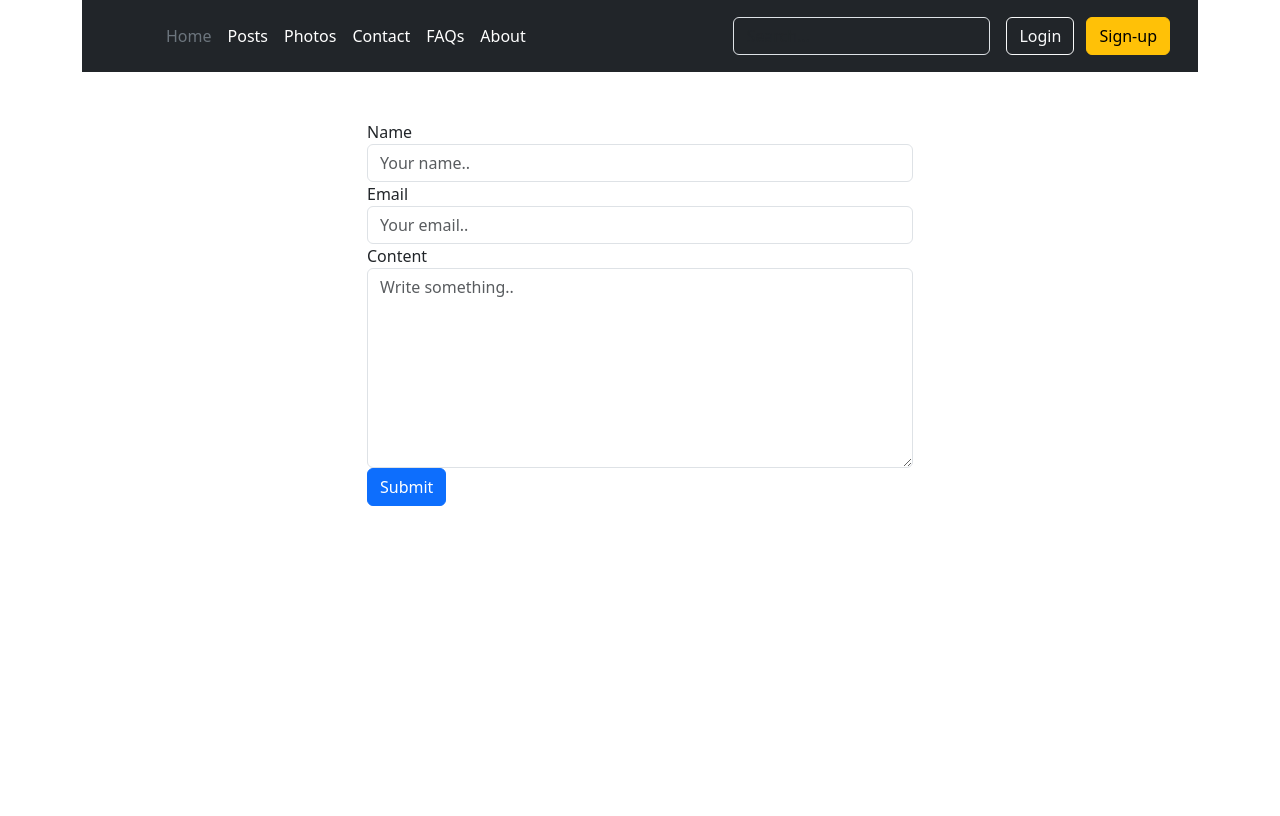
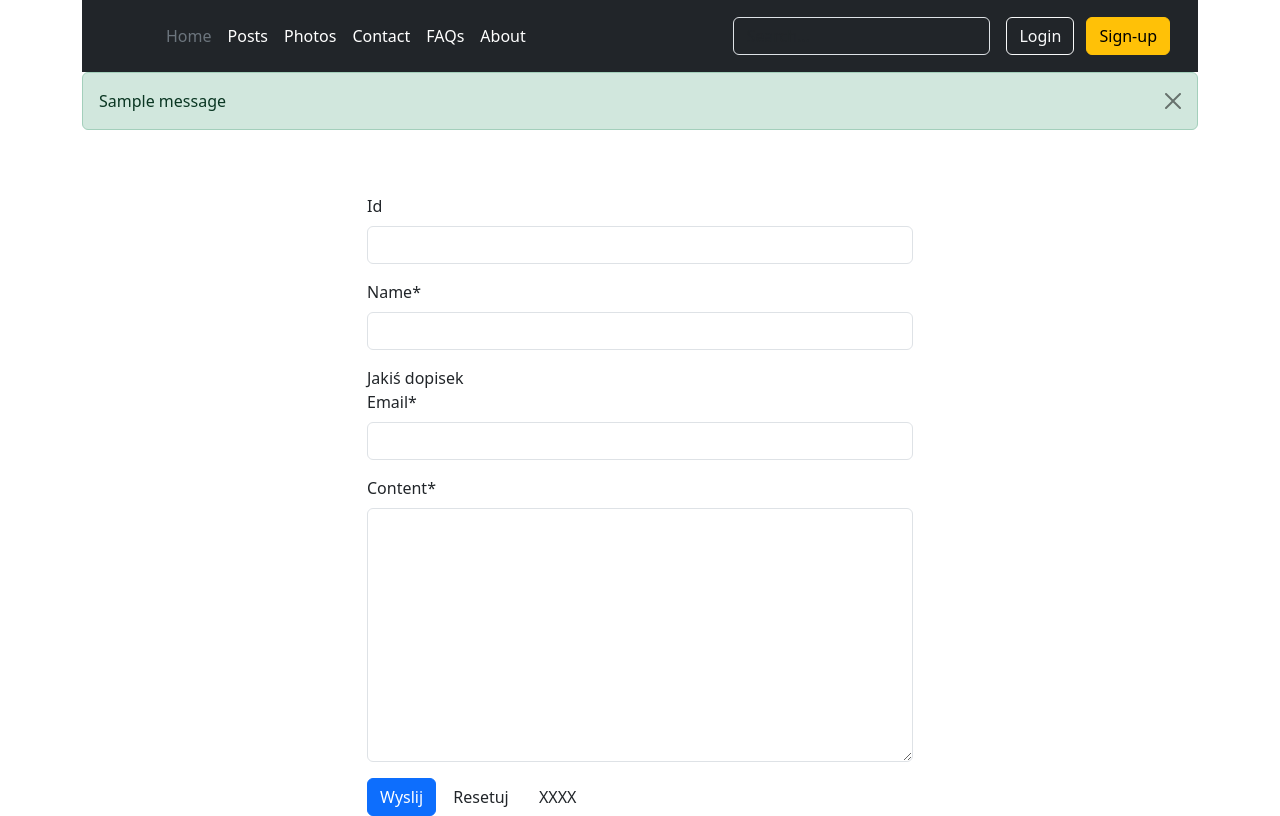
Before and after one commit to rkorzen/frezja, a Django app: page /contact/ in a window 1280 px wide. Before the commit the page ends 506 px from the top, so only its background shows below. Run offline with Django 4.2, Linux system fonts and the light colour scheme; tables that the repository leaves empty hold one stand-in row (values such as "Sample post"); one stand-in notice (Sample message) is shown; some libraries are stand-ins or nearby versions.

Commit message:
formularze

```diff
--- a/frezja/settings.py
+++ b/frezja/settings.py
@@ -42,6 +42,9 @@ INSTALLED_APPS = [
 
     "django_extensions",
     'sorl.thumbnail',
+    "crispy_forms",
+    "crispy_bootstrap5",
+
 
     "posts.apps.PostsConfig",
     "photos.apps.PhotosConfig",
@@ -152,3 +155,6 @@ MEDIA_ROOT = BASE_DIR / "uploads"
 DEFAULT_AUTO_FIELD = "django.db.models.BigAutoField"
 
 SHELL_PLUS_PRINT_SQL = True
+
+CRISPY_ALLOWED_TEMPLATE_PACKS = "bootstrap5"
+CRISPY_TEMPLATE_PACK = "bootstrap5"
--- a/home/forms.py
+++ b/home/forms.py
@@ -1,7 +1,41 @@
 from django import forms
+from crispy_forms.helper import FormHelper
+from crispy_forms.layout import Layout, Submit, Button, Reset, HTML
+import re
 
+id_pattern = re.compile("\d{3}-\w{2}-\d{3}")
 
 class ContactForm(forms.Form):
+    id = forms.CharField(max_length=10, required=False)
     name = forms.CharField(max_length=100)
     email = forms.EmailField()
     content = forms.CharField(widget=forms.Textarea)
+
+    def clean_id(self):
+        id = self.cleaned_data.get("id")
+        result = id_pattern.match(id)
+        if result is None:
+            raise forms.ValidationError("Niepoprawny identyfikator")
+        return id
+
+    def clean_name(self):
+        name = self.cleaned_data.get("name")
+        return name.capitalize()
+
+    def clean_email(self):
+        email = self.cleaned_data.get("email")
+        return email.lower()
+
+    def __init__(self, *args, **kwargs):
+        super().__init__(*args, **kwargs)
+        self.helper = FormHelper()
+        self.helper.layout = Layout(
+            "id",
+            "name",
+            HTML("Jakiś dopisek"),
+            "email",
+            "content",
+            Submit("submit", "Wyslij"),
+            Reset("reset", "Resetuj"),
+            Button("xxx", "XXXX")
+        )
--- /dev/null
+++ b/home/templatetags/mytags.py
@@ -0,0 +1,29 @@
+from django import template
+from django.template import Node
+
+register = template.Library()
+
+@register.filter
+def first_words(value, n):
+
+    return " ".join(value.split()[:n]) + "..."
+
+
+@register.tag
+def lineless(parser, token):
+    nodelist = parser.parse(("endlineless",))
+    parser.delete_first_token()
+    return LinelessNode(nodelist)
+
+
+class LinelessNode(Node):
+    def __init__(self, nodelist):
+        self.nodelist = nodelist
+
+    def render(self, context):
+        input_str = self.nodelist.render(context)
+        output_str = ""
+        for line in input_str.splitlines():
+            if line.strip():
+                output_str = "\n".join((output_str, line))
+        return output_str
--- a/home/views.py
+++ b/home/views.py
@@ -1,6 +1,8 @@
-from django.shortcuts import render
+from django.contrib import messages
+from django.shortcuts import render, redirect
 
 from home.models import UserInquiry
+from .forms import ContactForm
 
 
 # Create your views here.
@@ -13,24 +15,25 @@ def home(request):
 def contact(request):
 
     message = None
-
+    form = ContactForm()
     if request.method == "POST":
 
-        print(request.POST)
+        form = ContactForm(request.POST)
+        if form.is_valid():
 
-        adres_email = request.POST.get("email")
-        imie = request.POST.get("name")
-        content = request.POST.get("content")
+            UserInquiry.objects.create(
+                name=form.cleaned_data["name"],
+                email=form.cleaned_data["email"],
+                message=form.cleaned_data["content"]
+            )
 
-        UserInquiry.objects.create(
-            name=imie,
-            email=adres_email,
-            message=content
-        )
-
-        message = "Dziekujemy za zgłoszenie. Odpowiadamy na podany adres email."
-        message = "Dziękujemy za zgłoszenie!"
+            messages.add_message(request, messages.SUCCESS, "Zgłoszenie przyjęte")
+            return redirect("photos:list")
+            # form = ContactForm()
+            # render(
+            #     request, "contact.html", {"message": message, "form": form}
+            # )
 
     return render(
-        request, "contact.html", {"message": message}
+        request, "contact.html", {"message": message, "form": form}
     )
--- a/photos/templates/photos/list.html
+++ b/photos/templates/photos/list.html
@@ -1,24 +1,18 @@
 {% extends "base.html" %}
 {% load thumbnail %}
-
 {% block title %}Lista zdjęć{% endblock %}
-
 {% block content %}
     <h1>Lista zdjęć</h1>
     <div>
         {% for photo in page.object_list %}
             <span>
                 <a href="{% url 'photos:details' photo.id %}">
-
                     {% thumbnail photo.img "180x120" crop="center" as im %}
                     <img src="{{ im.url }}" width="{{ im.width }}" height="{{ im.height }}">
                 {% endthumbnail %}
             </a>
         </span>
-
     {% endfor %}
 </div>
-
 {% include "includes/pagination.html" %}
-
 {% endblock %}
--- a/requirements-dev.txt
+++ b/requirements-dev.txt
@@ -5,5 +5,6 @@ pytest
 ipython
 django-extensions
 isort
+djlint
 
 -r requirements.txt
--- a/requirements.txt
+++ b/requirements.txt
@@ -6,3 +6,5 @@ pillow==10.3.0
 sorl-thumbnail==12.10.0
 faker==25.9.2
 requests==2.32.3
+django-crispy-forms==2.2
+crispy-bootstrap5==2024.2
--- a/templates/base.html
+++ b/templates/base.html
@@ -1,32 +1,38 @@
-<!DOCTYPE html>
+<!DOCTYPE html>{% load mytags %}
+{% lineless %}
 <html lang="en">
     <head>
         <meta charset="UTF-8">
-    <link href="https://cdn.jsdelivr.net/npm/bootstrap@5.3.3/dist/css/bootstrap.min.css" rel="stylesheet" integrity="sha384-QWTKZyjpPEjISv5WaRU9OFeRpok6YctnYmDr5pNlyT2bRjXh0JMhjY6hW+ALEwIH" crossorigin="anonymous">
-    <title>{% block title %}title{% endblock %}</title>
-
+        <link href="https://cdn.jsdelivr.net/npm/bootstrap@5.3.3/dist/css/bootstrap.min.css"
+              rel="stylesheet"
+              integrity="sha384-QWTKZyjpPEjISv5WaRU9OFeRpok6YctnYmDr5pNlyT2bRjXh0JMhjY6hW+ALEwIH"
+              crossorigin="anonymous">
+        <title>
+            {% block title %}title{% endblock %}
+        </title>
     </head>
     <body>
-
-
         <div class="container">
-
             <header class="p-3 text-bg-dark">
                 <div class="container">
                     <div class="d-flex flex-wrap align-items-center justify-content-center justify-content-lg-start">
-                <a href="/" class="d-flex align-items-center mb-2 mb-lg-0 text-white text-decoration-none">
-                    <svg class="bi me-2" width="40" height="32" role="img" aria-label="Bootstrap">
+                        <a href="/"
+                           class="d-flex align-items-center mb-2 mb-lg-0 text-white text-decoration-none">
+                            <svg class="bi me-2"
+                                 width="40"
+                                 height="32"
+                                 role="img"
+                                 aria-label="Bootstrap">
                                 <use xlink:href="#bootstrap"></use>
                             </svg>
                         </a>
-
                         {% include "includes/navigation.html" %}
-
                         <form class="col-12 col-lg-auto mb-3 mb-lg-0 me-lg-3" role="search">
-                    <input type="search" class="form-control form-control-dark text-bg-dark" placeholder="Search..."
+                            <input type="search"
+                                   class="form-control form-control-dark text-bg-dark"
+                                   placeholder="Search..."
                                    aria-label="Search">
                         </form>
-
                         <div class="text-end">
                             <button type="button" class="btn btn-outline-light me-2">Login</button>
                             <button type="button" class="btn btn-warning">Sign-up</button>
@@ -34,14 +40,19 @@
                     </div>
                 </div>
             </header>
-
-    {% block content %}
-        Placeholder dla contentu
-    {% endblock %}
+            {% if messages %}
+                <div class="messages">
+                    {% for message in messages %}
+                        <div class="alert {% if message.tags %}alert-{{ message.tags }}{% else %}alert-info{% endif %} alert-dismissible fade show" role="alert">
+                            {{ message }}
+                            <button type="button" class="btn-close" data-bs-dismiss="alert" aria-label="Close"></button>
                         </div>
-
+                    {% endfor %}
+                </div>
+            {% endif %}
+            {% block content %}Placeholder dla contentu{% endblock %}
+        </div>
         <script src="https://cdn.jsdelivr.net/npm/bootstrap@5.3.3/dist/js/bootstrap.bundle.min.js" integrity="sha384-YvpcrYf0tY3lHB60NNkmXc5s9fDVZLESaAA55NDzOxhy9GkcIdslK1eN7N6jIeHz" crossorigin="anonymous"></script>
-
     </body>
-
 </html>
+{% endlineless %}
--- a/templates/contact.html
+++ b/templates/contact.html
@@ -1,35 +1,10 @@
 {% extends "base.html" %}
-
+{% load crispy_forms_tags %}
 {% block content %}
-
-  {% if message %}
-   <div class="alert alert-success" role="alert">
-    {{message}}
-   </div>
-  {% endif %}
-
-  <div class="row">
-  <div class="col-3"></div>
-
-   <div class="container mt-5 col-6">
-        <form method="post">
-            {% csrf_token %}
-            <div class="form-group">
-                <label for="name">Name</label>
-                <input type="text" class="form-control" id="name" name="name" placeholder="Your name..">
-            </div>
-            <div class="form-group">
-                <label for="email">Email</label>
-                <input type="email" class="form-control" id="email" name="email" placeholder="Your email..">
-            </div>
-            <div class="form-group">
-                <label for="content">Content</label>
-                <textarea class="form-control" id="content" name="content" placeholder="Write something.." style="height:200px"></textarea>
-            </div>
-            <button type="submit" class="btn btn-primary">Submit</button>
-        </form>
+    {% if message %}<div class="alert alert-success" role="alert">{{ message }}</div>{% endif %}
+    <div class="row">
+        <div class="col-3"></div>
+        <div class="container mt-5 col-6">{% crispy form %}</div>
+        <div class="col-3"></div>
     </div>
-  <div class="col-3"></div>
-  </div>
-
 {% endblock %}
--- a/templates/includes/pagination.html
+++ b/templates/includes/pagination.html
@@ -5,15 +5,11 @@
         <a href="?page={{ page.previous_page_number }}">previous</a>
         </spam>
     {% endif %}
-
-    <span>
-    &nbsp;&nbsp;  Page {{ page.number }} / {{ page.paginator.num_pages }}&nbsp;&nbsp;
-    </span>
+    <span>&nbsp;&nbsp;  Page {{ page.number }} / {{ page.paginator.num_pages }}&nbsp;&nbsp;</span>
     {% if page.has_next %}
         <span>
             <a href="?page={{ page.next_page_number }}">next</a> |
             <a href="?page={{ page.paginator.num_pages }}">last</a>
         </span>
     {% endif %}
-
 </div>
```
Also changed, not shown: photos/templates/photos/details.html (+8 -7 lines), posts/templates/posts/details.html (+4 -5 lines), posts/templates/posts/list.html (+7 -13 lines), templates/includes/navigation.html (+20 -8 lines), home/templatetags/__init__.py (added). Lines whose indentation alone changed are shown as unchanged.
